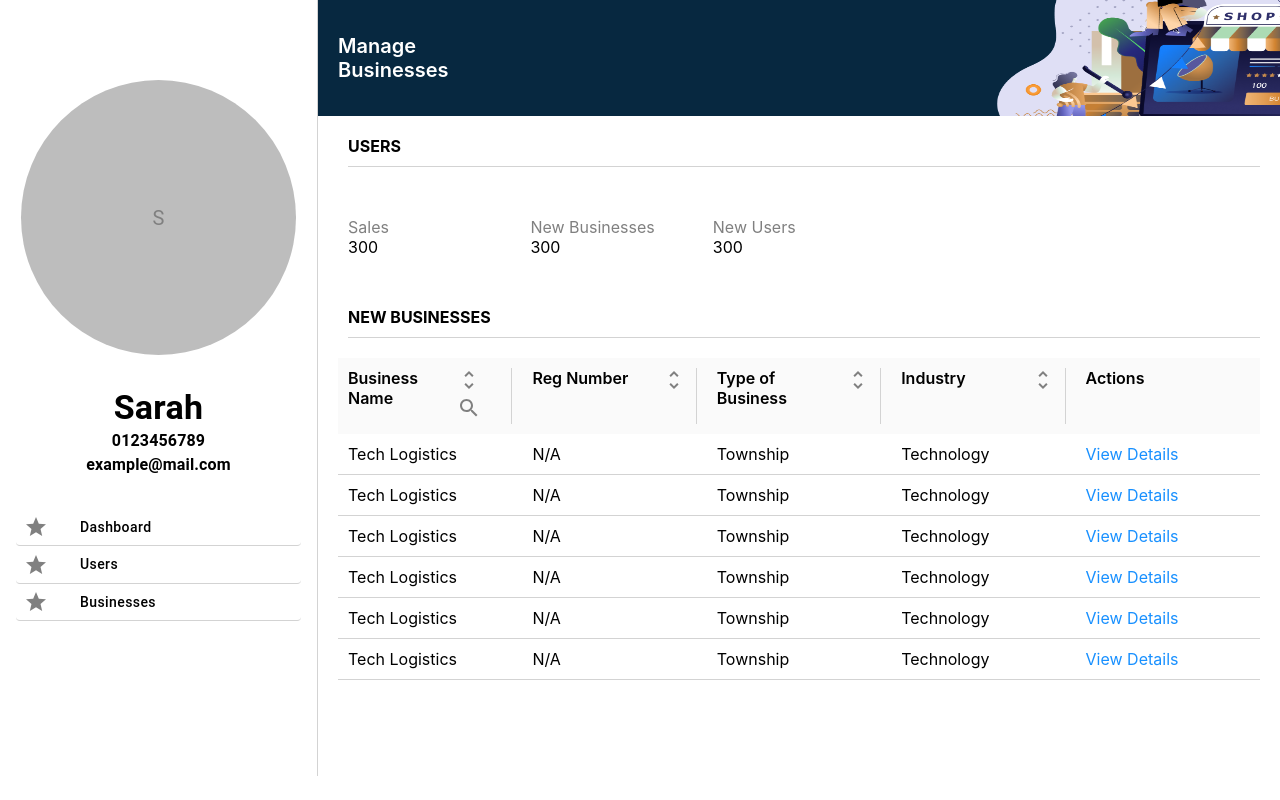
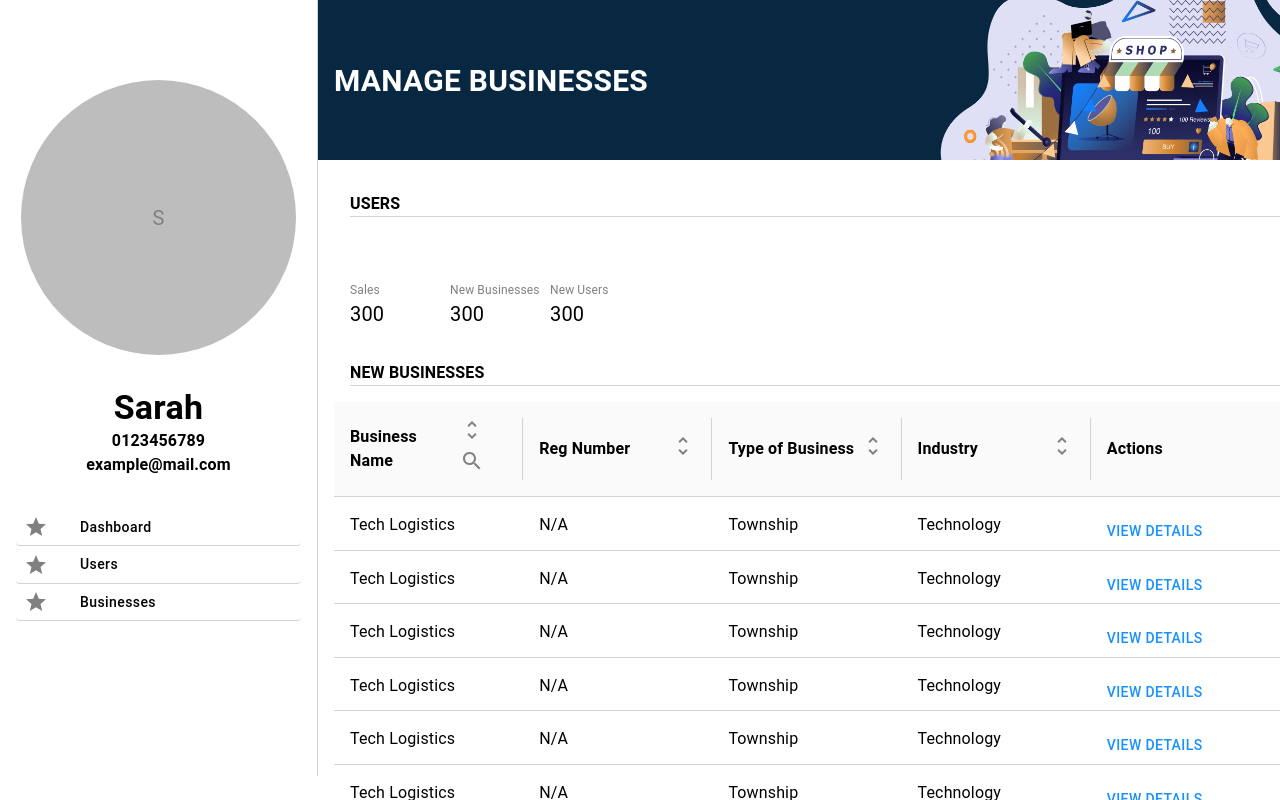
Before and after one commit to atlegilemarketing/-ATLEGILE-MARKETING-SOLUTIONS-CMS, a React (Create React App) app: page /main/businesses in a window 1280 px wide. Built offline with nearby package versions, Linux system fonts and the light colour scheme.

Commit message:
chore: fix alignment in ManageBusiness with MUI

```diff
--- a/src/CMS/ManageBusiness.js
+++ b/src/CMS/ManageBusiness.js
@@ -1,61 +1,14 @@
 import React from "react";
+import { Box, Typography, Button } from "@mui/material";
 import UnfoldMoreIcon from "@mui/icons-material/UnfoldMore";
 import SearchIcon from "@mui/icons-material/Search";
 import clipArt from "../images/clipArtBusinesses.png";
-import "./manageBusiness.css";
+
 
 export default function ManageBusinesses() {
-  function calculateBackgroundProperties() {
-    const screenWidth = window.innerWidth;
-    const screenHeight = window.innerHeight;
-    let backgroundPositionX, backgroundPositionY, backgroundSize;
-
-    // Define the standard screen sizes and their corresponding values
-    const screenSizes = [
-      {
-        width: 1515,
-        height: 1441,
-        positionX: 340,
-        positionY: -150,
-        size: "700px 450px",
-      },
-      {
-        width: 1738,
-        height: 871,
-        positionX: 530,
-        positionY: -115,
-        size: "600px 350px",
-      },
-      // Add more screen sizes and values as needed
-    ];
-
-    // Calculate the ratio of the screen size to the standard sizes
-    const matchingSize = screenSizes.find(
-      (size) => size.width === screenWidth && size.height === screenHeight
-    );
-
-    if (matchingSize) {
-      backgroundPositionX = matchingSize.positionX;
-      backgroundPositionY = matchingSize.positionY;
-      backgroundSize = matchingSize.size;
-    } else {
-      // Calculate ratios for custom screen sizes
-      const ratioX = screenWidth / screenSizes[0].width;
-      const ratioY = screenHeight / screenSizes[0].height;
-
-      backgroundPositionX = Math.round(screenSizes[0].positionX * ratioX);
-      backgroundPositionY = Math.round(screenSizes[0].positionY * ratioY);
-      backgroundSize = `${Math.round(700 * ratioX)}px ${Math.round(
-        450 * ratioY
-      )}px`;
-    }
-    backgroundPositionX += backgroundPositionX / 2;
-    backgroundPositionY += 0;
-    return { backgroundPositionX, backgroundPositionY, backgroundSize };
-  }
-
-  const { backgroundPositionX, backgroundPositionY, backgroundSize } =
-    calculateBackgroundProperties();
+  const handleActions = () => {
+    alert("Actions clicked");
+  };
 
   const fakeBusinessesList = [
     {
@@ -109,305 +62,307 @@ export default function ManageBusinesses() {
   ];
 
   return (
-    <div
-      style={{
-        display: "flex",
-        alignItems: "center",
-        flexDirection: "row",
-        height: "100%",
+    <Box
+      sx={{
+        height: "100vh",
+        overflow: "hidden",
+        overflowY: "auto",
       }}
     >
-      <div style={{ height: "100%", width: "100%" }}>
-        <div
-          style={{
-            height: "15%",
-            backgroundColor: "#072840",
+      <Box
+        sx={{
+          height: "20vh",
+          backgroundColor: "#072840",
+          display: "flex",
+        }}
+      >
+        <Box
+          sx={{
+            backgroundImage: `url(${clipArt})`,
+            width: "100%",
+            backgroundRepeat: "no-repeat",
+            backgroundPosition: "120% 50%",
+            backgroundSize: "50%",
             display: "flex",
-            flexDirection: "row",
             alignItems: "center",
           }}
         >
-          <span
-            style={{
+          <Typography
+            sx={{
               color: "white",
-              fontSize: 20,
+              fontSize: 30,
               fontWeight: 600,
-              paddingLeft: 20,
-              width: "20%",
+              paddingLeft: 2,
             }}
           >
-            Manage Businesses
-          </span>
-          <div
-            style={{
-              backgroundImage: `url(${clipArt})`,
-              width: "80%",
-              backgroundRepeat: "no-repeat",
-              backgroundPosition: `${backgroundPositionX}px ${backgroundPositionY}px`,
-              backgroundSize: backgroundSize,
-              height: "100%",
+            MANAGE BUSINESSES
+          </Typography>
+        </Box>
+      </Box>
+
+      <Box
+        sx={{
+          height: "80vh",
+        }}
+      >
+        <Box
+          sx={{
+            ml: 4,
+            mt: 4,
+            border: "none",
+            borderBottom: "1px lightgray solid",
+          }}
+        >
+          <Typography sx={{ fontWeight: 700 }}>USERS</Typography>
+        </Box>
+
+        <Box
+          sx={{
+            display: "flex",
+            flexDirection: "row",
+            ml: 4,
+            mt: 8,
+          }}
+        >
+          <Box
+            sx={{
+              width: "100px",
+              display: "flex",
+              flexDirection: "column",
             }}
-          ></div>
-        </div>
+          >
+            <Typography sx={{ color: "gray", fontSize: 12 }}>Sales</Typography>
+            <Typography sx={{ fontWeight: 400, fontSize: 20 }}>300</Typography>
+          </Box>
 
-        <div style={{ padding: 20 }}>
-          <div
-            style={{
-              paddingBottom: 10,
+          <Box
+            sx={{
+              width: "100px",
+              display: "flex",
+              flexDirection: "column",
+            }}
+          >
+            <Typography sx={{ color: "gray", fontSize: 12 }}>
+              New Businesses
+            </Typography>
+            <Typography sx={{ fontWeight: 400, fontSize: 20 }}>300</Typography>
+          </Box>
+
+          <Box
+            sx={{
+              width: "100px",
+              display: "flex",
+              flexDirection: "column",
+            }}
+          >
+            <Typography sx={{ color: "gray", fontSize: 12 }}>
+              New Users
+            </Typography>
+            <Typography sx={{ fontWeight: 400, fontSize: 20 }}>300</Typography>
+          </Box>
+        </Box>
+        <Box
+          sx={{
+            //paddingBottom: 10,
+            border: "none",
+            borderBottom: "1px lightgray solid",
+            ml: 4,
+            mt: 4,
+          }}
+        >
+          <Typography sx={{ fontWeight: 700 }}>NEW BUSINESSES</Typography>
+        </Box>
+
+        <Box
+          sx={{
+            backgroundColor: "#fafafa",
+            display: "flex",
+            flexDirection: "row",
+            ml: 2,
+            mt: 2,
+            pt: 2,
+            pb: 2,
+            border: "none",
+            borderBottom: "1px lightgray solid",
+          }}
+        >
+          <Box
+            sx={{
+              width: "20%",
+              pl: 2,
+              pr: 2,
+              display: "flex",
+              flexDirection: "row",
+              alignItems: "center",
+              justifyContent: "space-between",
+              border: "none",
+              borderRight: "1px lightgray solid",
+            }}
+          >
+            <Typography sx={{ fontWeight: 600 }}>Business Name</Typography>
+            <Typography
+              sx={{
+                color: "gray",
+              }}
+            >
+              <UnfoldMoreIcon />
+              <SearchIcon />
+            </Typography>
+          </Box>
+
+          <Box
+            sx={{
+              width: "20%",
+              pl: 2,
+              pr: 2,
+              display: "flex",
+              flexDirection: "row",
+              alignItems: "center",
+              justifyContent: "space-between",
+              border: "none",
+              borderRight: "1px lightgray solid",
+            }}
+          >
+            <Typography sx={{ fontWeight: 600 }}>Reg Number</Typography>
+            <Typography
+              sx={{
+                color: "gray",
+              }}
+            >
+              <UnfoldMoreIcon />
+            </Typography>
+          </Box>
+
+          <Box
+            sx={{
+              width: "20%",
+              pl: 2,
+              pr: 2,
+              display: "flex",
+              flexDirection: "row",
+              alignItems: "center",
+              justifyContent: "space-between",
+              border: "none",
+              borderRight: "1px lightgray solid",
+            }}
+          >
+            <Typography sx={{ fontWeight: 600 }}>Type of Business</Typography>
+            <Typography
+              sx={{
+                color: "gray",
+              }}
+            >
+              <UnfoldMoreIcon />
+            </Typography>
+          </Box>
+
+          <Box
+            sx={{
+              width: "20%",
+              pl: 2,
+              pr: 2,
+              display: "flex",
+              flexDirection: "row",
+              alignItems: "center",
+              justifyContent: "space-between",
+              border: "none",
+              borderRight: "1px lightgray solid",
+            }}
+          >
+            <Typography sx={{ fontWeight: 600 }}>Industry</Typography>
+            <Typography
+              sx={{
+                color: "gray",
+              }}
+            >
+              <UnfoldMoreIcon />
+            </Typography>
+          </Box>
+
+          <Box
+            sx={{
+              width: "20%",
+              pl: 2,
+              pr: 2,
+              display: "flex",
+              flexDirection: "row",
+              alignItems: "center",
+            }}
+          >
+            <Typography sx={{ fontWeight: 600 }}>Actions</Typography>
+          </Box>
+        </Box>
+        {fakeBusinessesList.map((business) => (
+          <Box
+            key={business.id}
+            sx={{
+              display: "flex",
+              flexDirection: "row",
               border: "none",
               borderBottom: "1px lightgray solid",
-              marginLeft: 10,
+              ml: 2,
+              mt: 2,
             }}
           >
-            <span style={{ fontWeight: 700 }}>USERS</span>
-          </div>
-
-          <div
-            style={{
-              display: "flex",
-              flexDirection: "row",
-              paddingTop: 50,
-              paddingBottom: 50,
-              marginLeft: 10,
-            }}
-          >
-            <div
-              style={{ width: "20%", display: "flex", flexDirection: "column" }}
-            >
-              <span style={{ color: "gray" }}>Sales</span>
-              <span style={{ fontWeight: 400 }}>300</span>
-            </div>
-
-            <div
-              style={{ width: "20%", display: "flex", flexDirection: "column" }}
-            >
-              <span style={{ color: "gray" }}>New Businesses</span>
-              <span style={{ fontWeight: 400 }}>300</span>
-            </div>
-
-            <div
-              style={{ width: "20%", display: "flex", flexDirection: "column" }}
-            >
-              <span style={{ color: "gray" }}>New Users</span>
-              <span style={{ fontWeight: 400 }}>300</span>
-            </div>
-          </div>
-          <div
-            style={{
-              paddingBottom: 10,
-              border: "none",
-              borderBottom: "1px lightgray solid",
-              marginLeft: 10,
-            }}
-          >
-            <span style={{ fontWeight: 700 }}>NEW BUSINESSES</span>
-          </div>
-
-          <div
-            style={{
-              width: "100%",
-              backgroundColor: "#fafafa",
-              display: "flex",
-              flexDirection: "row",
-              marginTop: 20,
-            }}
-          >
-            <div
-              style={{
+            <Box
+              sx={{
                 width: "20%",
-                display: "flex",
-                flexDirection: "row",
-                paddingTop: 10,
-                paddingBottom: 10,
-                justifyContent: "space-between",
-                paddingLeft: 10,
-                paddingRight: 10,
+                pl: 2,
+                pr: 2,
               }}
             >
-              <span style={{ fontWeight: 600 }}>Business Name</span>
-              <span
-                style={{
-                  border: "none",
-                  borderRight: "1px lightgray solid",
-                  paddingRight: 10,
-                  color: "gray",
-                }}
-              >
-                <UnfoldMoreIcon />
-                <SearchIcon />
-              </span>
-            </div>
+              <Typography >{business.name}</Typography>
+            </Box>
 
-            <div
-              style={{
+            <Box
+              sx={{
                 width: "20%",
-                display: "flex",
-                flexDirection: "row",
-                paddingTop: 10,
-                paddingBottom: 10,
-                justifyContent: "space-between",
-                paddingLeft: 10,
-                paddingRight: 10,
+                pl: 2,
+                pr: 2,
               }}
             >
-              <span style={{ fontWeight: 600 }}>Reg Number</span>
-              <span
-                style={{
-                  border: "none",
-                  borderRight: "1px lightgray solid",
-                  paddingRight: 10,
-                  color: "gray",
-                }}
-              >
-                <UnfoldMoreIcon />
-              </span>
-            </div>
+              <Typography >{business.regNum}</Typography>
+            </Box>
 
-            <div
-              style={{
+            <Box
+              sx={{
                 width: "20%",
-                display: "flex",
-                flexDirection: "row",
-                paddingTop: 10,
-                paddingBottom: 10,
-                justifyContent: "space-between",
-                paddingLeft: 10,
-                paddingRight: 10,
+                pl: 2,
+                pr: 2,
               }}
             >
-              <span style={{ fontWeight: 600 }}>Type of Business</span>
-              <span
-                style={{
-                  border: "none",
-                  borderRight: "1px lightgray solid",
-                  paddingRight: 10,
-                  color: "gray",
-                }}
-              >
-                <UnfoldMoreIcon />
-              </span>
-            </div>
+              <Typography >{business.bizType}</Typography>
+            </Box>
 
-            <div
-              style={{
+            <Box
+              sx={{
                 width: "20%",
-                display: "flex",
-                flexDirection: "row",
-                paddingTop: 10,
-                paddingBottom: 10,
-                justifyContent: "space-between",
-                paddingLeft: 10,
-                paddingRight: 10,
+                pl: 2,
+                pr: 2,
               }}
             >
-              <span style={{ fontWeight: 600 }}>Industry</span>
-              <span
-                style={{
-                  border: "none",
-                  borderRight: "1px lightgray solid",
-                  paddingRight: 10,
-                  color: "gray",
-                }}
-              >
-                <UnfoldMoreIcon />
-              </span>
-            </div>
+              <Typography >{business.Industry}</Typography>
+            </Box>
 
-            <div
-              style={{
+            <Box
+              sx={{
                 width: "20%",
-                display: "flex",
-                flexDirection: "row",
-                paddingTop: 10,
-                paddingBottom: 10,
-                justifyContent: "space-between",
-                paddingLeft: 10,
-                paddingRight: 10,
+                pl: 1,
+                pr: 1,
               }}
             >
-              <span style={{ fontWeight: 600 }}>Actions</span>
-            </div>
-          </div>
-          <div>
-            {fakeBusinessesList.map((business) => (
-              <div
-                key={business.id}
-                style={{
-                  display: "flex",
-                  flexDirection: "row",
-                  border: "none",
-                  borderBottom: "1px lightgray solid",
-                }}
+              <Button
+                onClick={handleActions}
+                variant="text"
+                //fullWidth
+                sx={{ textDecoration: "none", color: "#1890ff" }}
               >
-                <div
-                  style={{
-                    width: "20%",
-                    paddingTop: 10,
-                    paddingBottom: 10,
-                    paddingLeft: 10,
-                    paddingRight: 10,
-                  }}
-                >
-                  <span style={{}}>{business.name}</span>
-                </div>
-
-                <div
-                  style={{
-                    width: "20%",
-                    paddingTop: 10,
-                    paddingBottom: 10,
-                    paddingLeft: 10,
-                    paddingRight: 10,
-                  }}
-                >
-                  <span style={{}}>{business.regNum}</span>
-                </div>
-
-                <div
-                  style={{
-                    width: "20%",
-                    paddingTop: 10,
-                    paddingBottom: 10,
-                    paddingLeft: 10,
-                    paddingRight: 10,
-                  }}
-                >
-                  <span style={{}}>{business.bizType}</span>
-                </div>
-
-                <div
-                  style={{
-                    width: "20%",
-                    paddingTop: 10,
-                    paddingBottom: 10,
-                    paddingLeft: 10,
-                    paddingRight: 10,
-                  }}
-                >
-                  <span style={{}}>{business.Industry}</span>
-                </div>
-
-                <div
-                  style={{
-                    width: "20%",
-                    paddingTop: 10,
-                    paddingBottom: 10,
-                    paddingLeft: 10,
-                    paddingRight: 10,
-                  }}
-                >
-                  <a
-                    href="http://localhost:3000/"
-                    style={{ textDecoration: "none", color: "#1890ff" }}
-                  >
-                    {business.actions}
-                  </a>
-                </div>
-              </div>
-            ))}
-          </div>
-        </div>
-      </div>
-    </div>
+                {business.actions}
+              </Button>
+            </Box>
+          </Box>
+        ))}
+      </Box>
+    </Box>
   );
 }
--- a/src/SideNav.js
+++ b/src/SideNav.js
@@ -20,8 +20,7 @@ function SideNav() {
         height: "97vh",
         border: "none",
         borderRight: "1px lightgray solid",
-        padding: 2
-,
+        padding: 2,
         display: "flex",
         flexDirection: "column",
         alignItems: "center",
```
